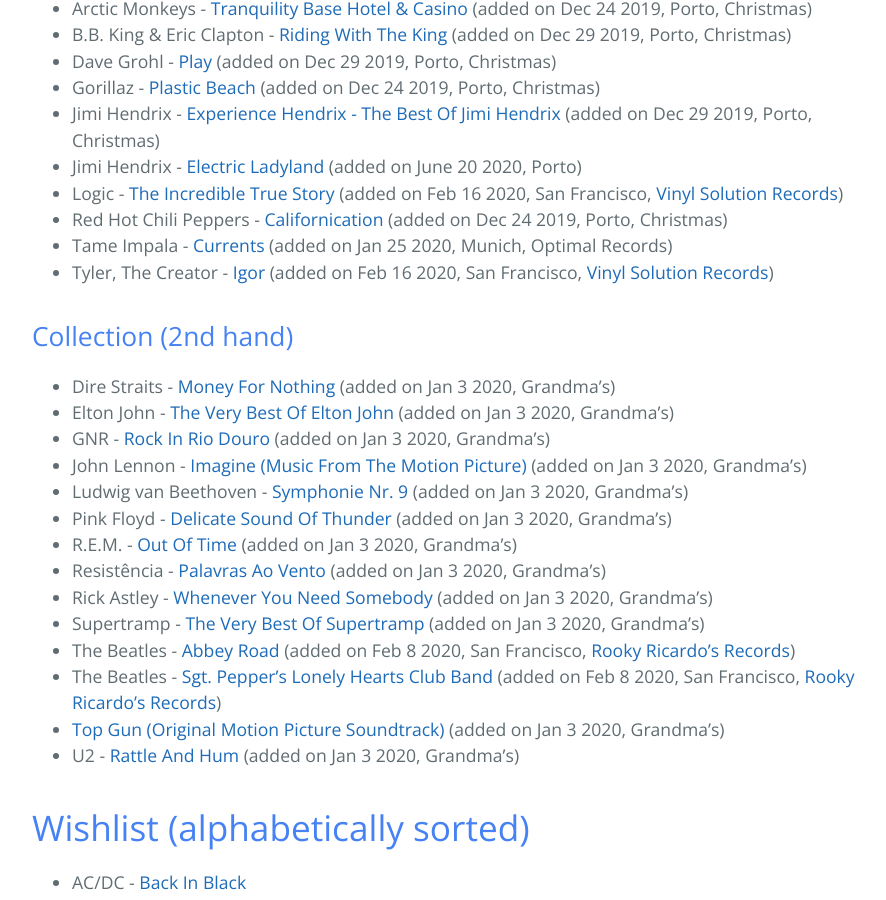
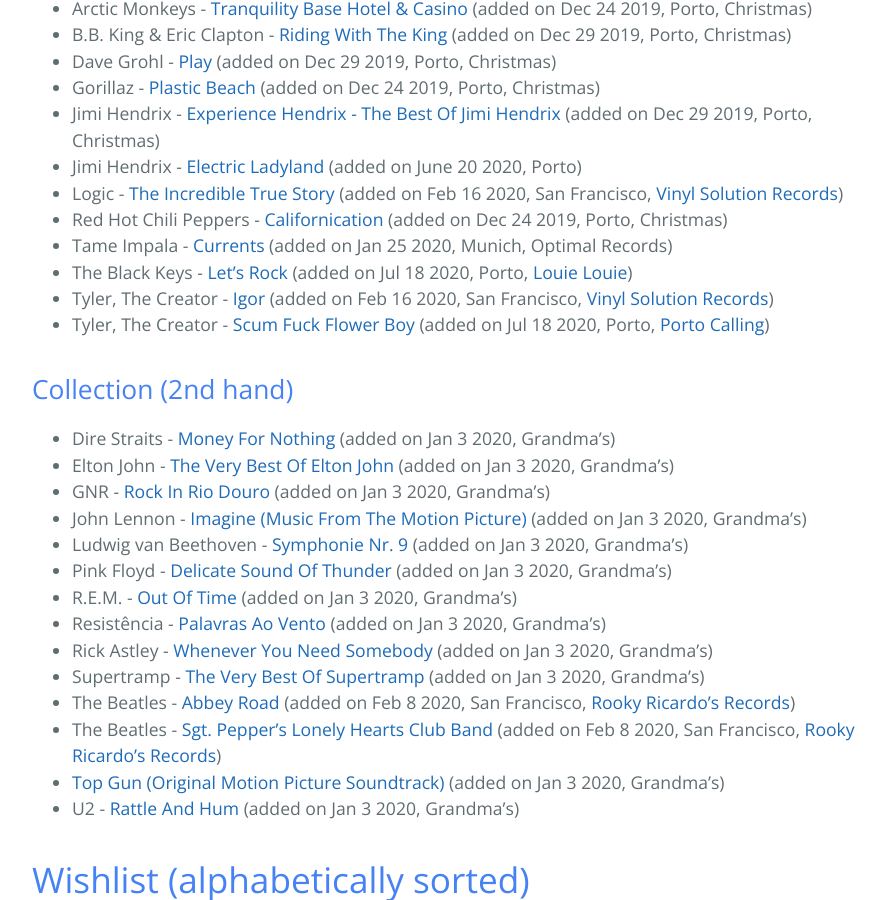
Before and after one commit to andrelago13/andrelago13.github.io, a Jekyll site: the page built from records.md, in a window 1280 px wide and 900 px high, scrolled down 481 px. Shown: the whole window, without its empty margins (192-1078 px from the left). Built offline with Jekyll 4.4.1, drawn with Linux system fonts in a browser that asks for light colours; some of the changed text lies outside the part shown.

Commit message:
Update records.md

```diff
--- a/records.md
+++ b/records.md
@@ -15,7 +15,9 @@
 * Logic - [The Incredible True Story](https://www.discogs.com/Logic-The-Incredible-True-Story/master/965423) (added on Feb 16 2020, San Francisco, [Vinyl Solution Records](https://goo.gl/maps/wBKuwLo4mYhGpHDf7))
 * Red Hot Chili Peppers - [Californication](https://www.discogs.com/Red-Hot-Chili-Peppers-Californication/master/42546) (added on Dec 24 2019, Porto, Christmas)
 * Tame Impala - [Currents](https://www.discogs.com/Tame-Impala-Currents/master/861083) (added on Jan 25 2020, Munich, Optimal Records)
+* The Black Keys - [Let's Rock](https://www.discogs.com/The-Black-Keys-Lets-Rock/master/1569381) (added on Jul 18 2020, Porto, [Louie Louie](https://goo.gl/maps/AH2ghHEg5LW4b7DA8))
 * Tyler, The Creator - [Igor](https://www.discogs.com/TylerCreator-Igor/master/1591877) (added on Feb 16 2020, San Francisco, [Vinyl Solution Records](https://goo.gl/maps/wBKuwLo4mYhGpHDf7))
+* Tyler, The Creator - [Scum Fuck Flower Boy](https://www.discogs.com/TylerCreator-Scum-Fuck-Flower-Boy/master/1212609) (added on Jul 18 2020, Porto, [Porto Calling](https://g.page/portocalling?share))
 
 ## Collection (2nd hand)
 
```
Also changed, not shown: other parts of records.md (+0 -2 lines).
